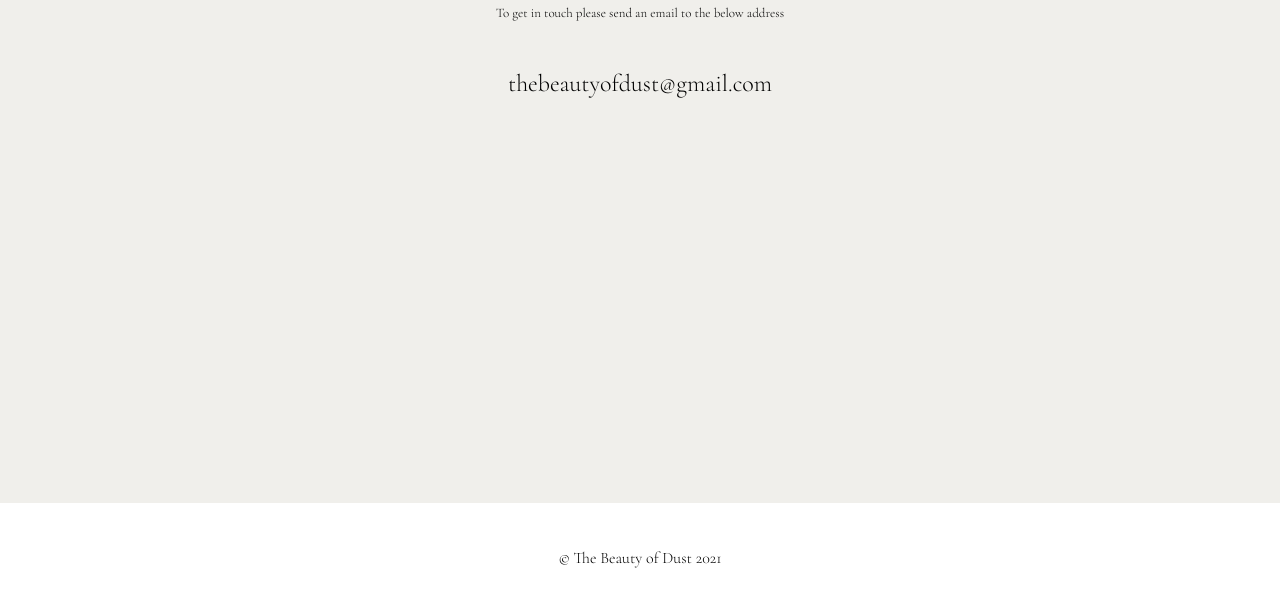
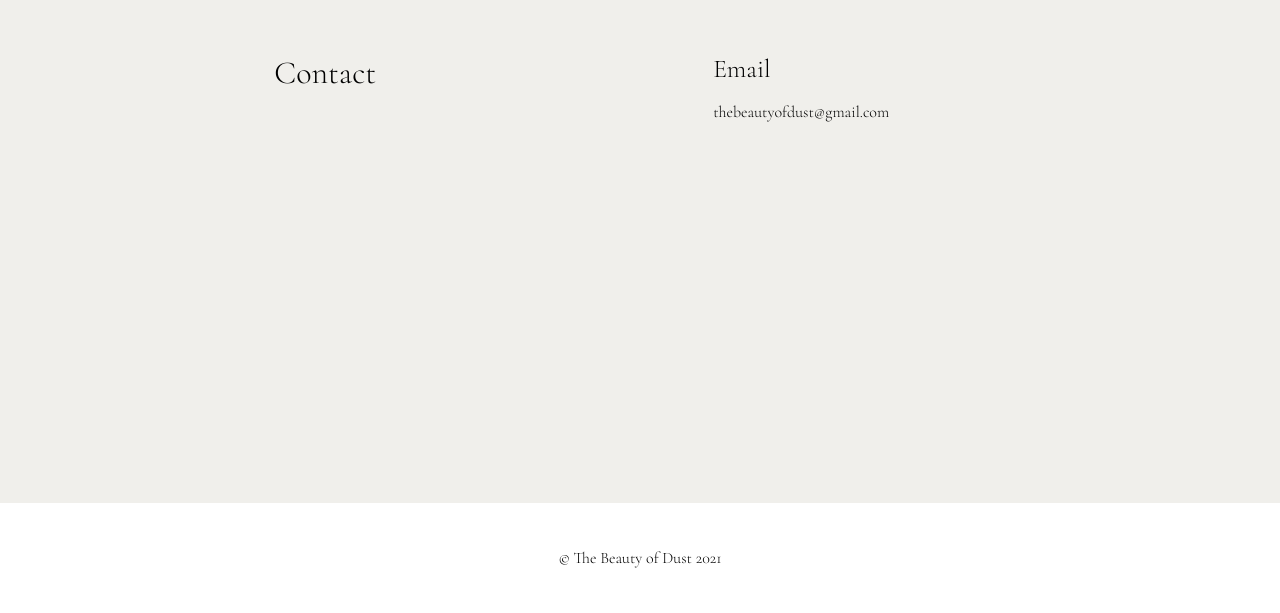
Before and after one commit to thebeautyofdust/thebeautyofdust.github.io, a plain HTML site: page contact.html in a window 1280 px wide. Shown: the part 187-800 px from the top of the page. Drawn offline with Linux system fonts and the light colour scheme.

Commit message:
tidy contact page

```diff
--- a/contact.html
+++ b/contact.html
@@ -21,17 +21,24 @@
           </a>
         </div>
     </div>
+    <div class="contact-body">
+    <div class="contact-container">
 
-    <div class="piece-container">
+      <div class="spacer"></div>
         <div class="title">
-            <h1>Contact</h1>
+            <label>Contact</label>
         </div>
+        <div class="spacer"></div>
+        <div class="contact-details">
 
-        <div class="contact">
-          <h3>To get in touch please send an email to the below address</h3>
-          <h2>thebeautyofdust@gmail.com</h2>
+          <label>Email</label>
+          <h3>thebeautyofdust@gmail.com</h3>
       </div>
+
+      <div class="spacer"></div>
     </div>
+
+  </div>
 
 
     <footer>
--- a/styles.css
+++ b/styles.css
@@ -11,6 +11,10 @@ html, body {
 body {
     display: flex;
     flex-direction: column;
+}
+
+label {
+    font-family: CormorantGaramond;
 }
 
 .banner
@@ -148,23 +152,52 @@ p.copyright {
     margin: 80px 0 0 0;
 }
 
-.contact-container {
+.contact-body
+{
     flex: 1 0 auto;
-    margin-bottom: 80px;
-    padding: 10%;
-    display: flex;
+
 }
 
-.contact-container div
-{
+.contact-container {
+    margin-bottom: 80px;
+    padding: 10vw;
+    display: flex;
+    flex-wrap: wrap;
+}
+
+.contact-container div {
     flex: 2;
 }
 
-.contact-container .spacer
-{
-
+.contact-container .spacer {
     flex: 1;
 }
+
+
+@media (max-width: 700px) {
+    .contact-container .spacer
+    {
+        flex: 0;
+    }
+}
+
+.contact-container .title {
+    font-size: 2rem;
+    min-width: 220px;
+    margin-bottom: 70px;
+}
+
+.contact-container .contact-details {
+    font-size: 1.6rem;
+    min-width: 220px;
+}
+
+.contact-container .contact-details h3
+{
+    margin: 20px 0;
+    font-size: 1rem;
+}
+
 
 
 .contact-container h1, .contact-container h3, .contact-container h2
```
